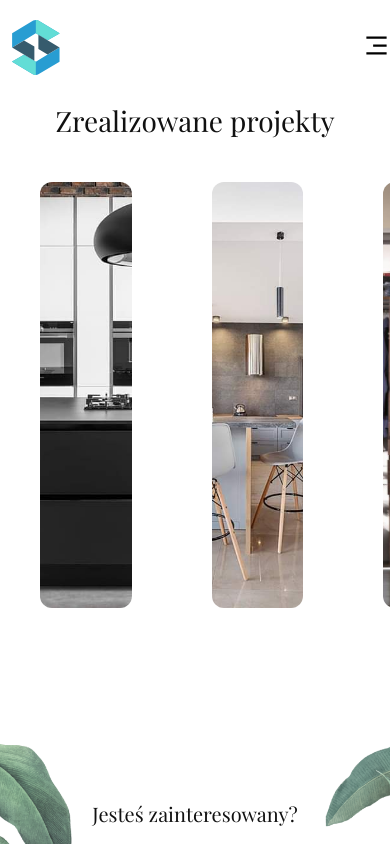
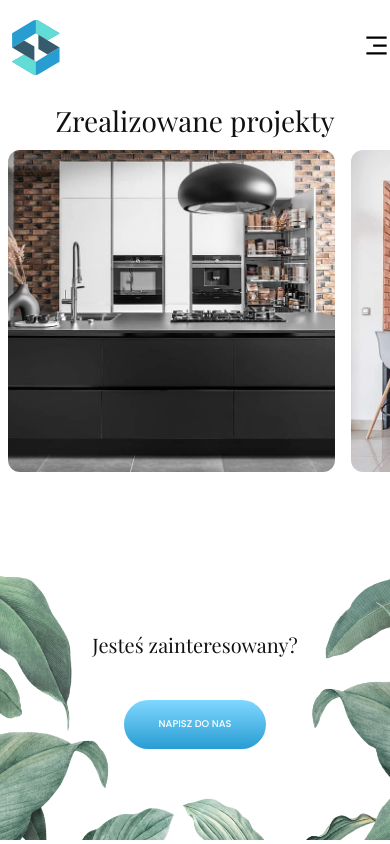
Before and after one commit to dencs08/aviorprojekt.pl, a React (Create React App) app: page /projekty in a window 390 px wide. Shown: the top 844 px of the page. Built offline with nearby package versions, Linux system fonts and the light colour scheme.

Commit message:
fix: MomentumSlider.jsx responsviness

```diff
--- a/src/components/momentum_slider/MomentumSlider.jsx
+++ b/src/components/momentum_slider/MomentumSlider.jsx
@@ -29,7 +29,7 @@ const MomentumSlider = () => {
           {images.map((image) => {
             return (
               <motion.div
-                className="h-[60vh] min-w-[44vw] p-10 image-carousel-wrapper"
+                className="h-[40vh] md:h-[50vh] xl:h-[60vh] min-w-[88vw] sm:min-w[75vw] lg:min-w-[44vw] p-2 md:p-4 lg:p-10 image-carousel-wrapper"
                 key={image}
               >
                 <img
```
